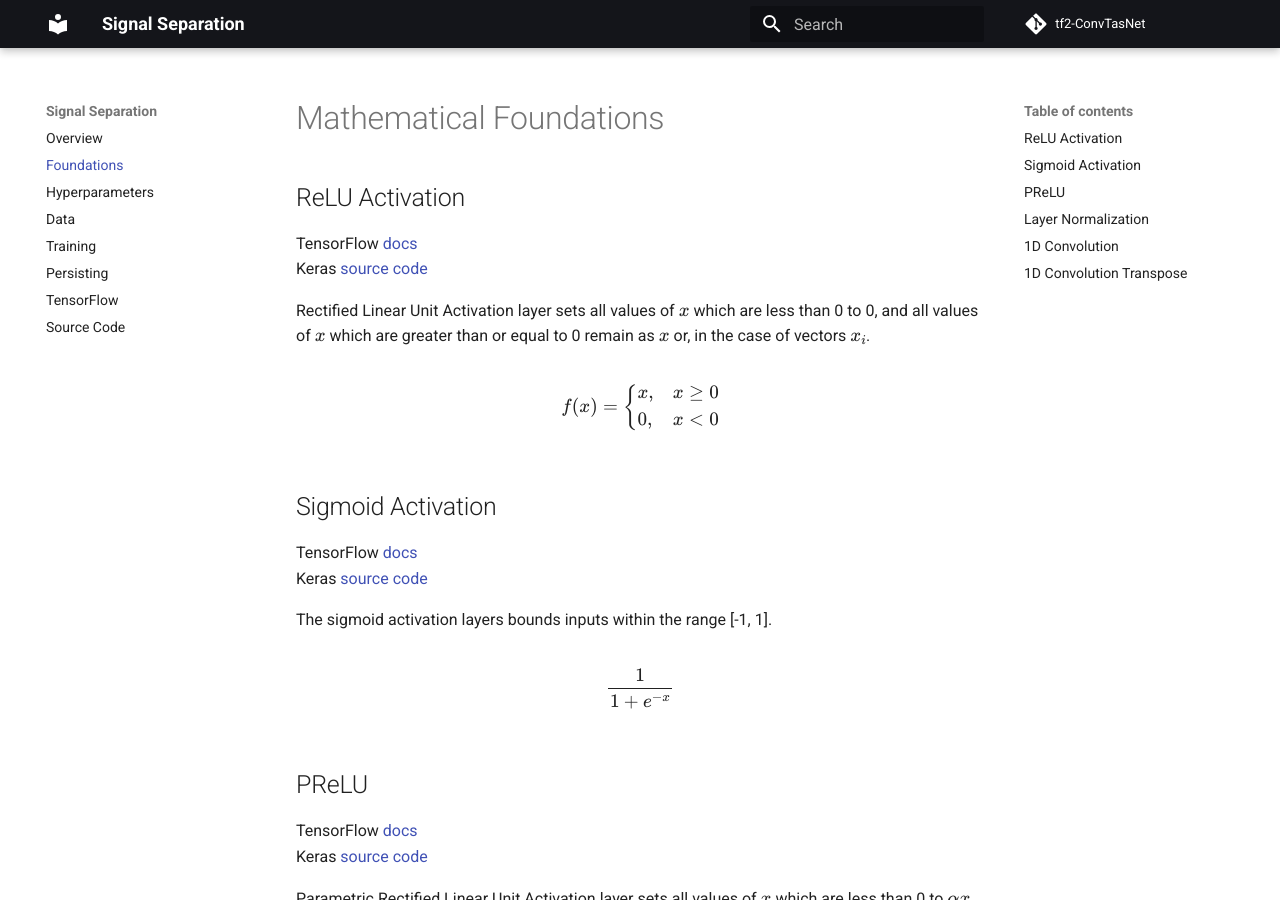
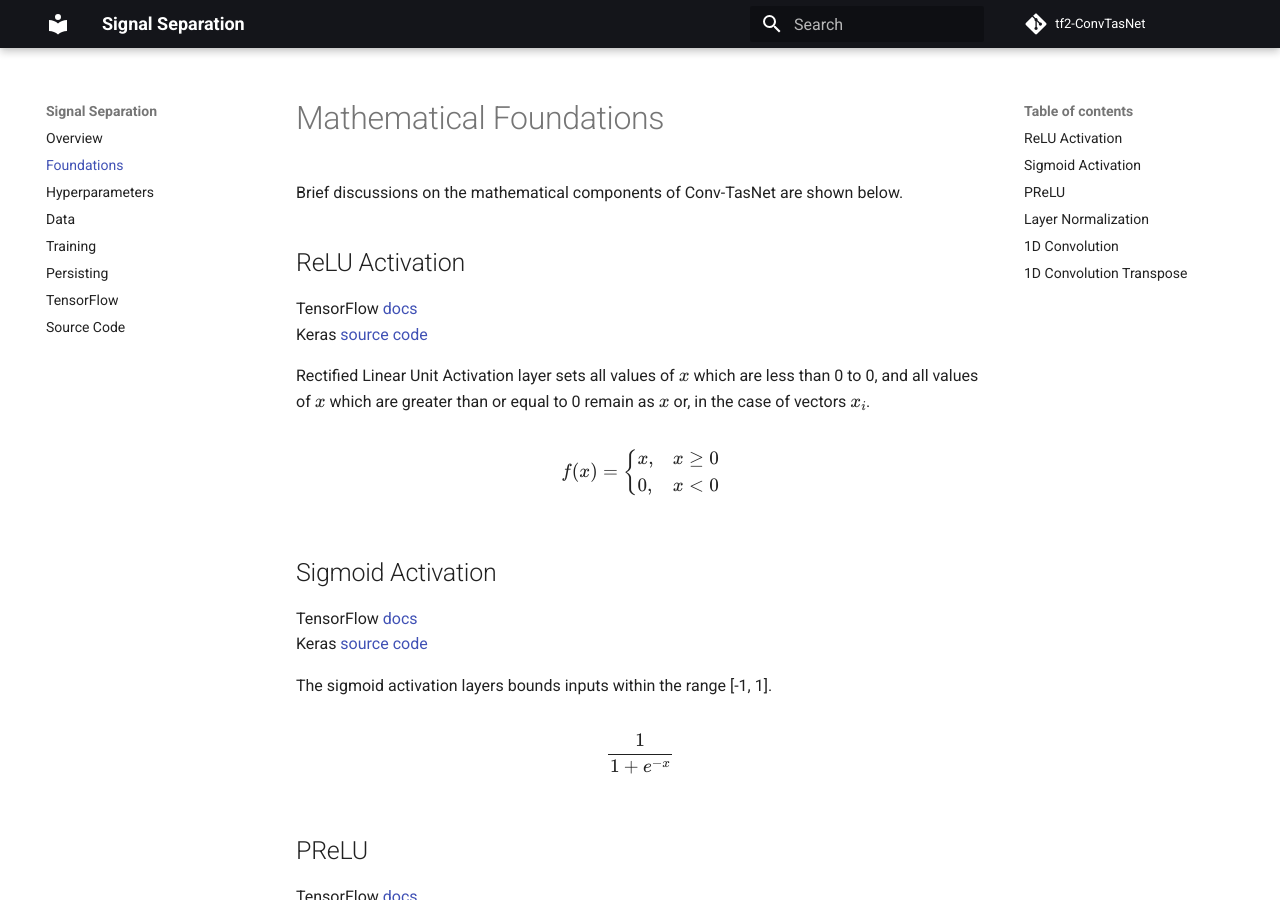
Before and after one commit to ishine/tf2-ConvTasNet, an MkDocs documentation site: the page built from docs/foundations.md, in a window 1280 px wide and 900 px high. Built offline with MkDocs 1.6.1 and Material for MkDocs 9.7.7, drawn with Linux system fonts in a browser that asks for light colours; comment, search, counter and statistics services are not loaded.

Commit message:
updating foundations.md

```diff
--- a/docs/foundations.md
+++ b/docs/foundations.md
@@ -1,4 +1,6 @@
 # Mathematical Foundations
+
+Brief discussions on the mathematical components of Conv-TasNet are shown below.
 
 ## ReLU Activation
 
```
